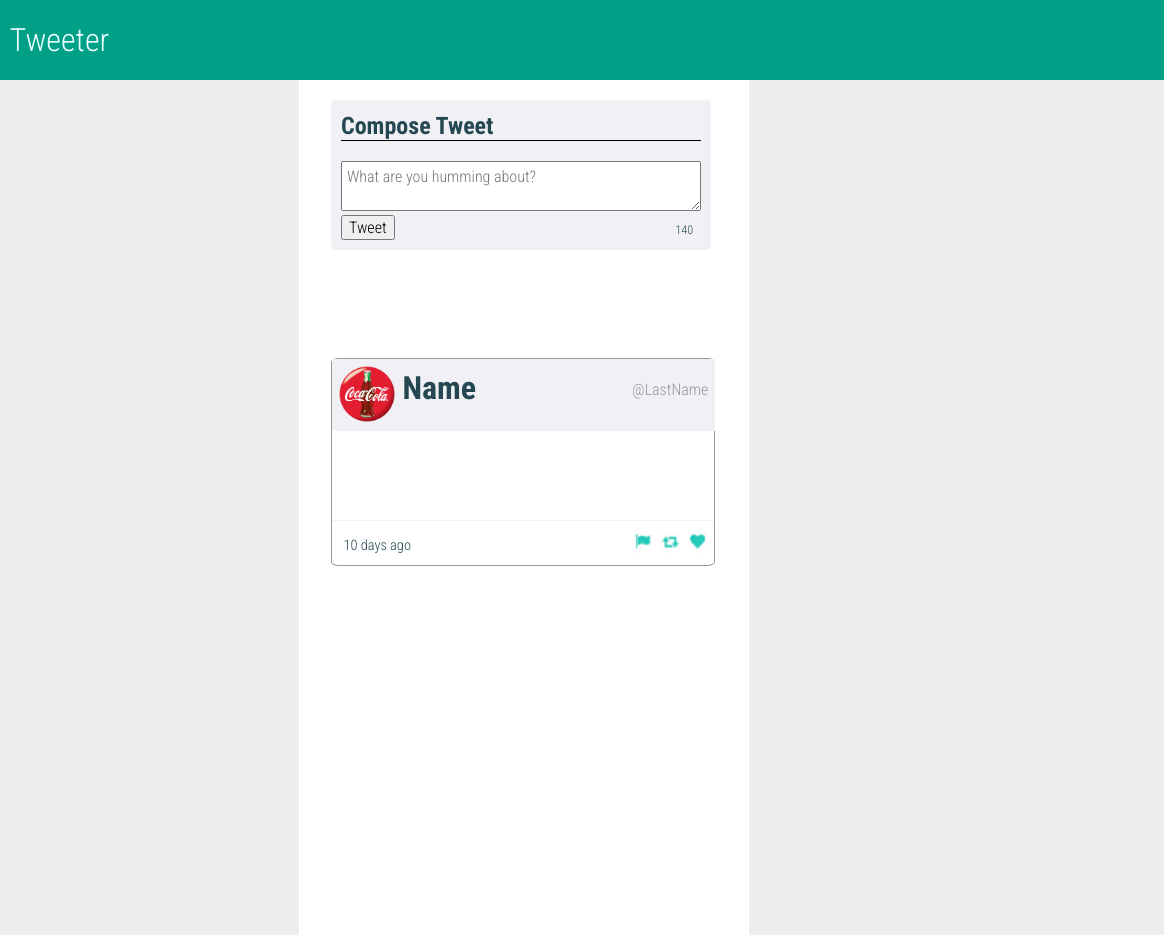
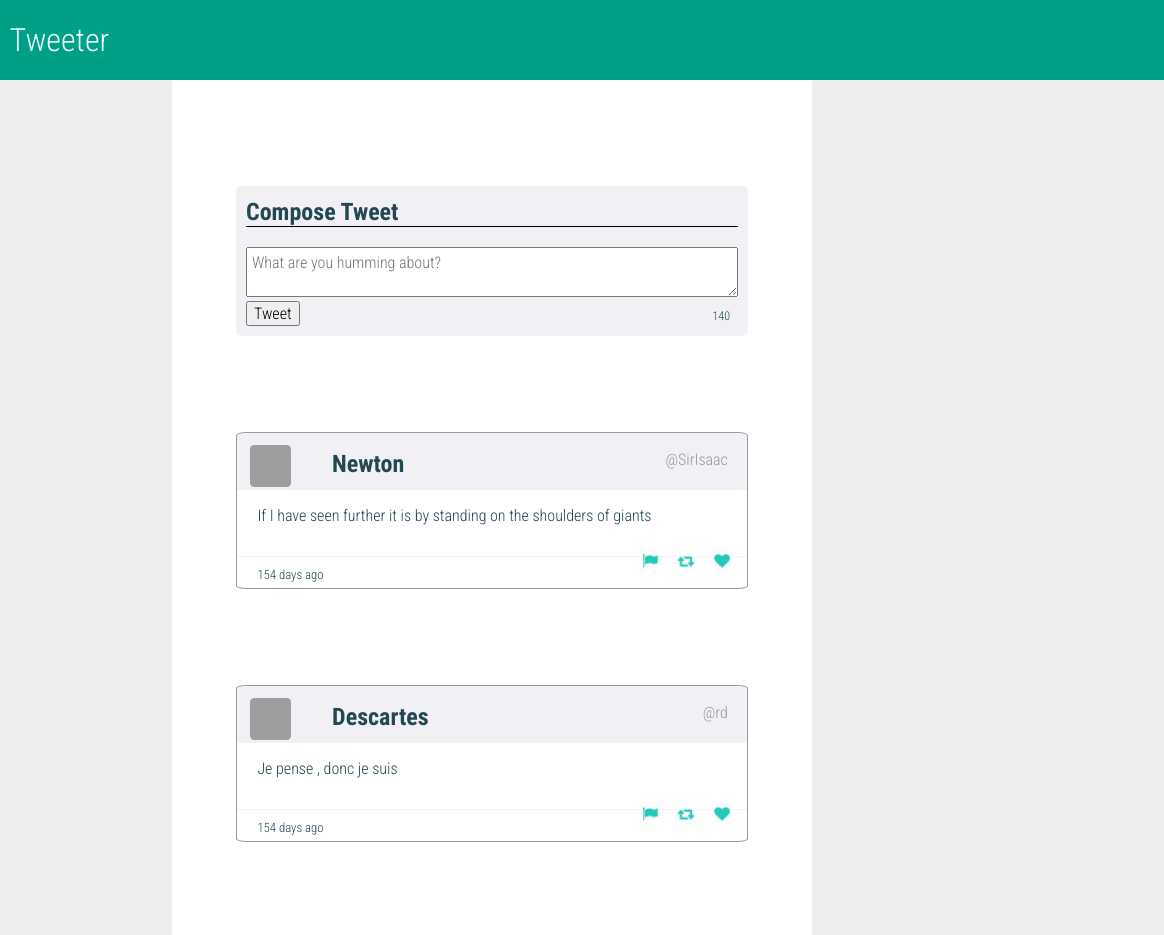
Before and after one commit to treeforever/tweeter-tweets, a website: page public/index.html in a window 1280 px wide. Shown: the top 935 px of the page, 116-1280 px from the left. Drawn offline with Linux system fonts and the light colour scheme; grey boxes are pictures that could not be loaded.

Commit message:
fixed css stylesheet

```diff
--- a/public/index.html
+++ b/public/index.html
@@ -49,25 +49,7 @@
         </form>
       </section>
 
-      <div id="tweets-container">
-        <article class="tweet hover">
-          <header>
-            <img src="/images/coca-cola.png">
-            <h1> Name </h1>
-            <p>@LastName </p>
-          </header>
-            <div class="text">
-              <p>I am an interesting person. Follow me!</p>
-            </div>
 
-          <footer>
-            <p class="time">10 days ago</p>
-            <img src="/images/feedback1.jpg" class="feedback">
-            <img src="/images/feedback2.jpg" class="feedback">
-            <img src="/images/feedback3.jpg" class="feedback">
-          </footer>
-        </article>
-      </div>
     </main>
 
   </body>
--- a/public/scripts/app.js
+++ b/public/scripts/app.js
@@ -55,35 +55,43 @@ var data = [
 
 
 function createTweetElement(data) {
-  //wrap header:
-  var $user = data.user;
-  var avatar = $user["avatars"]["small"];
-  var $avatar = $(`<img scr=${avatar}>`);
-  var $name = $(`<h1>${$user.name}</h1>`);
-  var $handle = $(`<p>${$user.handle}</p>`);
-  var $header = $('<header>').append($avatar).append($name).append($handle);
+  var timeStamp = function (data) {
+    var today = new Date().getTime();
+    var diffInHours = Math.abs(today - data.created_at) / (1000 * 3600);
 
-  //wrap text:
-  var $text = $('<div>').addClass('text').append(`<p>${data.content.text}</p>`);
+    if (diffInHours < 1) {
+      return "less than 1 hours ago";
+    }
+    else if (diffInHours <= 24) {
+      return `${Math.floor(diffInHours)} hours ago`;
+    }
+    else {
+      return`${Math.floor(diffInHours / 24)} days ago`;
+    }
+  };
 
-  //wrap footer:
-  // var howLongAgo = ???;
-  // var $time = $(`<p class='time'>${howLongAgo}</p>`);
-  var $time = $(`<p class='time'>10 days ago</p>`);
-  var $feedbackImages = $(`<img src="/images/feedback1.jpg" class="feedback"><img src="/images/feedback2.jpg" class="feedback"><img src="/images/feedback3.jpg" class="feedback">`);
-  var $footer = $('<footer>').append($time).append($feedbackImages);
+  var $tweet = $(`
+    <article class="tweet">
+      <header>
+        <img src="${data.user.avatars.small}">
+        <h2>${data.user.name}</h2>
+        <p>${data.user.handle}</p>
+      </header>
 
-  //stuff $header, $text, $footer into <article> (parent);
-  var $article = $("<article>").addClass("tweet");
-  var $tweet = $article.append($header).append($text).append($footer);
+      <div class="text">
+        <p>${data.content.text}</p>
+      </div>
 
+      <footer>
+        <p>${timeStamp(data)}</p>
+        <div class="hover">
+          <img src="/images/feedback1.jpg"><img src="/images/feedback2.jpg"><img src="/images/feedback3.jpg">
+        </div>
+      </footer>
+    </article>
+  `);
   return $tweet;
 }
-
-
-// $(document).ready(createTweetElement(tweetData));
-
-
 
 function renderTweets(data) {
   var $tweets = $("<div>").attr("id", "tweets-container");
@@ -91,7 +99,9 @@ function renderTweets(data) {
     var $tweet = createTweetElement(indiData);
     $tweets = $tweets.append($tweet);
   });
-  return $tweets;
+  $('main.container').append($tweets);
 }
 
-console.log(renderTweets(data));
+$(document).ready(function() {
+  renderTweets(data);
+});
--- a/public/styles/nav.css
+++ b/public/styles/nav.css
@@ -9,6 +9,7 @@
   padding-right: 2em;
   padding-bottom: 0em;
   top: 0;
+  z-index: 1;
 
 }
 
--- a/public/styles/new-tweet.css
+++ b/public/styles/new-tweet.css
@@ -1,22 +1,26 @@
 main {
-  height: 100em;
+  height: 100%;
+  width: 50%;
+  margin-right: 22.5%;
+  margin-left: 22.5%;
+  margin-top:-3%;
+  padding-top: 5%;
 }
 section.new-tweet {
   position: relative;
-  margin-left: 2em;
-  margin-right: 2em;
-  top: 100px;
+  margin-left: 10%;
+  margin-right: 10%;
+  margin-top: 25%;
+  margin-bottom: 15%;
   border-radius: 5px;
   background-color: #f0f0f5;
-  width: 380px;
+  width: 80%;
   padding: 10px;
 }
 
 textarea {
   display: inline-block;
-  width: 360px;
-  margin-left: auto;
-  margin-right: auto;
+  width: 100%;
   padding: 5px;
 }
 
@@ -30,7 +34,7 @@ section.new-tweet h2 {
   margin-top: 2px;
   margin-left: auto;
   border-bottom: 1px solid black;
-  width: 360px;
+  width: 100%;
 }
 
 span.counter {
@@ -49,24 +53,22 @@ span.counter {
 }
 
 div#tweets-container {
-  height: 1000px;
+  /*height: 1000px;
   background-color: white;
   margin-top: -2em;
+  margin-bottom: 30%;*/
 }
 
 /*non-hovered tweet*/
 article.tweet {
-  opacity: 0.7;
-  position: absolute;
-  margin-left: 2em;
-  margin-right: 2em;
-  margin-top: 15em;
+  position: relative;
+  margin-left: 10%;
+  margin-right: 10%;
+  margin-top: 15%;
+  margin-bottom: 15%;
   border-radius: 2%;
   border: 1px solid #999999;;
   background-color: white;
-  padding:0;
-  width: 24em;
-  height: 13em;
 }
 
 /*hovered tweet */
@@ -86,33 +88,30 @@ article.tweet.hover {
 
 /* header */
 article.tweet header{
-  position: absolute;
   background-color: #f0f0f5;
   margin-top:0;
-  height: 4.5em;
-  width: 23.92em;/* how to float one div over another */
+  height: 3.6em;
+  width: 100%;
+  border-top-left-radius: 4%;
+  border-top-right-radius: 4%;
+  padding: 2.5%;
 }
 
 article.tweet header img {
-  position: relative;
-  line-height: 4.5em;
-  width: 4em;
-  height: 4em;
+  width: 2.6em;
+  height: 2.6em;
   float: left;
-  margin-top: 0.2em;
-  margin-left: 0.2em;
+  border-radius: 10%;
 }
 
 /*Name*/
-article header h1 {
-  position: relative;
-  margin-left: 2.2em;
-  margin-top: 0.3em;
+article header h2 {
+  margin-left: 17%;
+  margin-top: 1%;
 }
 
 /*@LastName*/
 article header p {
-  position: relative;
   color: #999999;
   float: right;
   margin-right: 0.4em;
@@ -120,33 +119,28 @@ article header p {
 }
 
 div.text {
-
+  margin-left: 4%;
+  margin-right: 4%;
 }
 
 footer {
-  position: relative;
   border-top: 0.1em solid #f0f0f5;
-  height: 20%;
-  width: 23.9em;
-  margin-top: 33%;
+  height: 2em;
+  width: 100%;
+  margin-top: 6%;
 }
 
-footer p.time {
-  position: relative;
-  font-size: 0.9em;
-  margin-left: 3%;
-  line-height: 1.5em;
-  display: inline-block;
+footer p {
+  font-size: 0.8em;
+  margin-top: 2%;
+  margin-left: 4%;
+}
+
+footer div.hover {
+  margin-top: -9%;
 }
 
 footer img{
-  display:none;
-  position: relative;
-  width: 5%;
-  height:60%;
   float: right;
-  margin-right: 2%;
-  margin-top: 2%;
-  line-height: 1.5em;
-  display: inline-block;
+  margin-right: 3%;
 }
```
